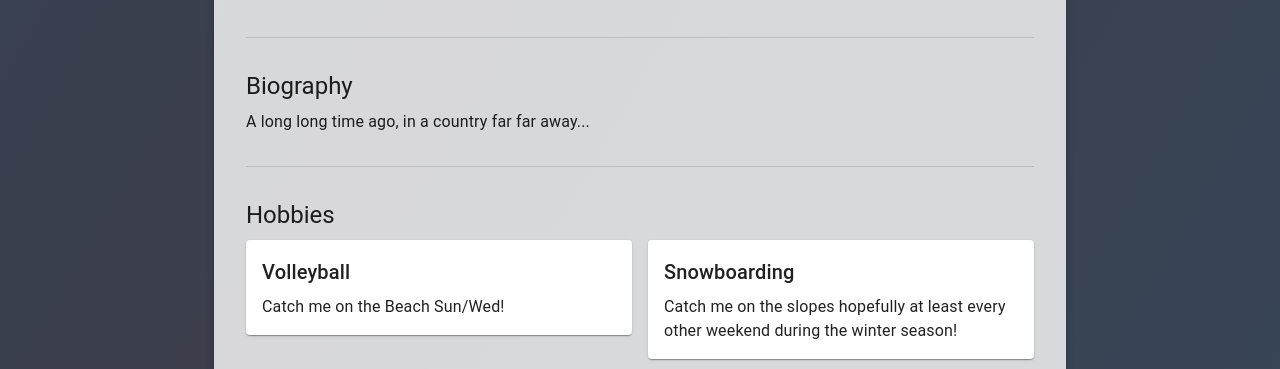
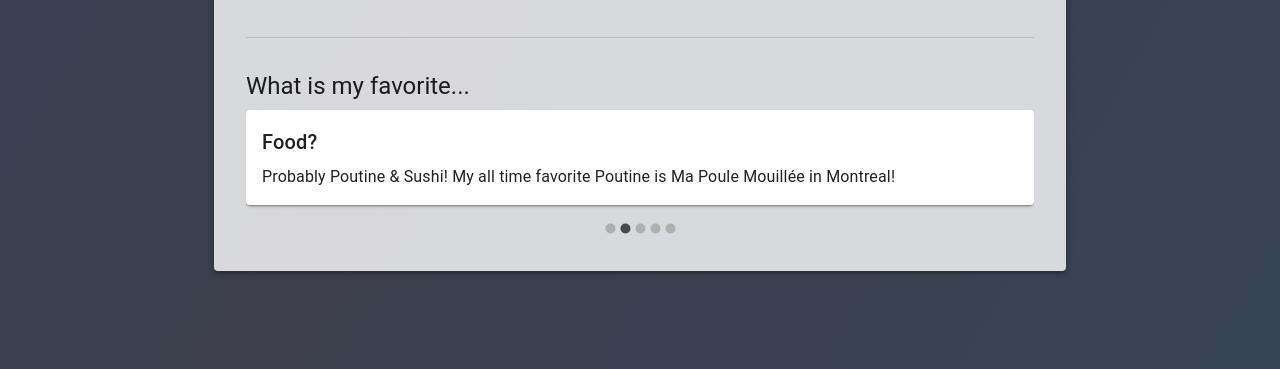
Before and after one commit to VanillaIceCube/JudeAndrewAlabaWebsite, a React (Create React App) app in the folder frontend/: page / in a window 1280 px wide. Shown: the part 428-797 px from the top of the page. Built offline with nearby package versions, Linux system fonts and the light colour scheme.

Commit message:
basic carousel added

```diff
--- a/frontend/package.json
+++ b/frontend/package.json
@@ -10,6 +10,7 @@
     "@testing-library/user-event": "^13.5.0",
     "react": "^18.3.1",
     "react-dom": "^18.3.1",
+    "react-material-ui-carousel": "^3.4.2",
     "react-router-dom": "^6.25.1",
     "react-scripts": "5.0.1",
     "web-vitals": "^2.1.4"
--- a/frontend/src/pages/AboutMe.js
+++ b/frontend/src/pages/AboutMe.js
@@ -7,6 +7,9 @@ import Grid from '@mui/material/Grid';
 import Box from '@mui/material/Box';
 import { useTheme } from '@mui/material/styles';
 import useMediaQuery from '@mui/material/useMediaQuery';
+import Carousel from 'react-material-ui-carousel';
+import CalendarTodayIcon from '@mui/icons-material/CalendarToday';
+import LocationOnIcon from '@mui/icons-material/LocationOn';
 import './AboutMe.css';
 
 const AboutMe = () => {
@@ -31,7 +34,7 @@ const AboutMe = () => {
   };
 
   const calculateAgeDetails = (detailLevel) => {
-    const birthDate = new Date(Date.UTC(1998, 6, 29, 7, 30)); // Corrected to July 29, 1998, 07:30 UTC
+    const birthDate = new Date(Date.UTC(1998, 6, 29, 7, 30));
     const now = new Date();
 
     let years = now.getUTCFullYear() - birthDate.getUTCFullYear();
@@ -79,6 +82,56 @@ const AboutMe = () => {
     }
   };
 
+  const carouselItems = [
+    {
+      title: "Sport?",
+      content: (
+        <Box>
+          <Typography variant="body1">
+            I can't deciede between Volleyball & Snowboarding!
+          </Typography>
+        </Box>
+      ),
+    },
+    {
+      title: "Food?",
+      content: (
+        <Box>
+          <Typography variant="body1">
+            Probably Poutine & Sushi!
+            My all time favorite Poutine is Ma Poule Mouillée in Montreal!
+          </Typography>
+        </Box>
+      ),
+    },
+    {
+      title: "Author?",
+      content: (
+        <Typography variant="body1">
+          Brandon Sanderson!
+
+          Favorite book so far is Yumi and the Nightmare Painter
+        </Typography>
+      ),
+    },
+    {
+      title: "Video Game?",
+      content: (
+        <Typography variant="body1">
+          Factorio!
+        </Typography>
+      ),
+    },
+    {
+      title: "Board Game?",
+      content: (
+        <Typography variant="body1">
+          Dominion!
+        </Typography>
+      ),
+    },
+  ];
+
   return (
     <Container maxWidth="md" sx={{ mt: 4 }}>
       <Paper elevation={3} sx={{ p: { xs: 2, sm: 4 }, backgroundColor: 'rgba(255, 255, 255, 0.8)' }}>
@@ -106,46 +159,35 @@ const AboutMe = () => {
           >
             {ageDetails}
           </Box> old.
-          <br />
-          {/* Add some other things here it's a little awkward rn.. */}
         </Typography>
 
         <Divider sx={{ my: { xs: 2, sm: 4 } }} />
 
         <Typography variant="h5" gutterBottom>
-          Biography
-        </Typography>
-        <Typography variant="body1" gutterBottom>
-          A long long time ago, in a country far far away...
+          What is my favorite...
         </Typography>
 
-        <Divider sx={{ my: { xs: 2, sm: 4 } }} />
-
-        <Typography variant="h5" gutterBottom>
-          Hobbies
-        </Typography>
-        <Grid container spacing={2}>
-          <Grid item xs={12} sm={6}>
-            <Paper elevation={1} sx={{ p: 2 }}>
-              <Typography variant="h6" gutterBottom>
-                Volleyball
-              </Typography>
-              <Typography variant="body1">
-                Catch me on the Beach Sun/Wed!
-              </Typography>
+        <Carousel animation="slide">
+          {carouselItems.map((item, index) => (
+            <Paper key={index} elevation={2} sx={{ p: 2 }}>
+              <Grid container spacing={2} alignItems="center">
+                {item.icon && (
+                  <Grid item>
+                    <Box sx={{ fontSize: '2rem', color: theme.palette.primary.main }}>
+                      {item.icon}
+                    </Box>
+                  </Grid>
+                )}
+                <Grid item xs>
+                  <Typography variant="h6" gutterBottom>
+                    {item.title}
+                  </Typography>
+                  {item.content}
+                </Grid>
+              </Grid>
             </Paper>
-          </Grid>
-          <Grid item xs={12} sm={6}>
-            <Paper elevation={1} sx={{ p: 2 }}>
-              <Typography variant="h6" gutterBottom>
-                Snowboarding
-              </Typography>
-              <Typography variant="body1">
-                Catch me on the slopes hopefully at least every other weekend during the winter season!
-              </Typography>
-            </Paper>
-          </Grid>
-        </Grid>
+          ))}
+        </Carousel>
       </Paper>
     </Container>
   );
```
Also changed, not shown: 1 other file (tests, documents, lock files or other folders).
